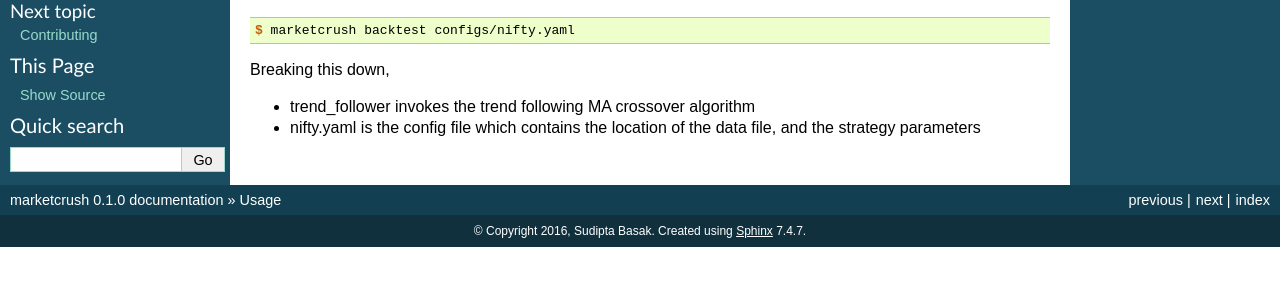
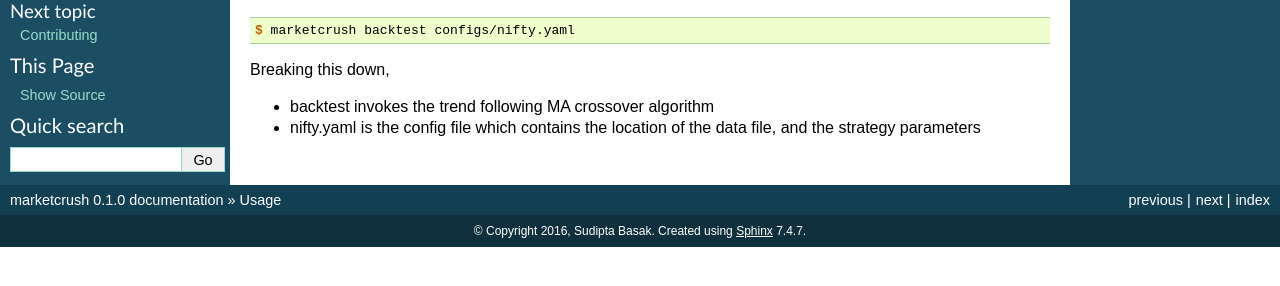
Before and after one commit to basaks/marketcrush, a Sphinx documentation site: the page built from docs/usage.rst, in a window 1280 px wide. Shown: the part 169-455 px from the top of the page. Built offline with Sphinx 7.4.7, drawn with Linux system fonts in a browser that asks for light colours; pages that are not in the unit, such as notebooks, are missing from menus.

Commit message:
updated doc

```diff
--- a/docs/usage.rst
+++ b/docs/usage.rst
@@ -13,6 +13,6 @@
 
 Breaking this down,
 
-- trend_follower invokes the trend following MA crossover algorithm
+- backtest invokes the trend following MA crossover algorithm
 - nifty.yaml is the config file which contains the location of the data file,
   and the strategy parameters
```
